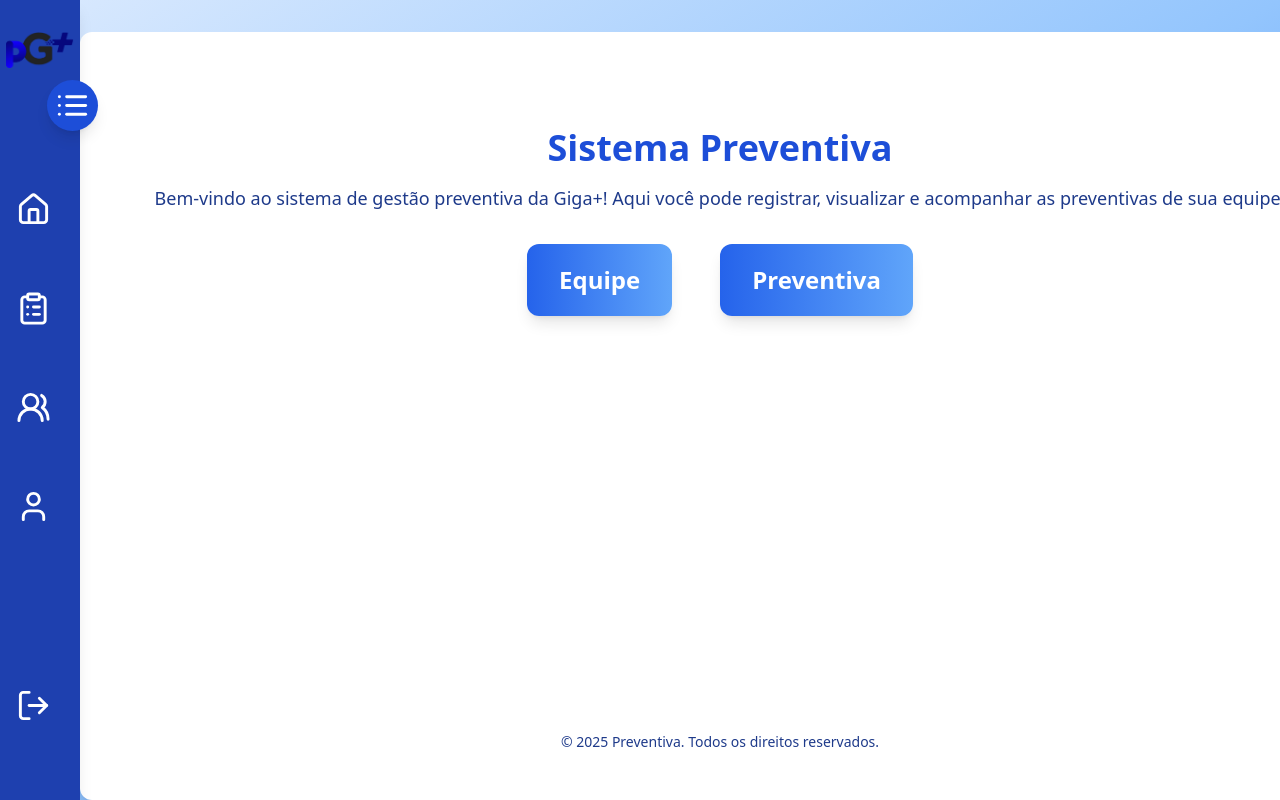
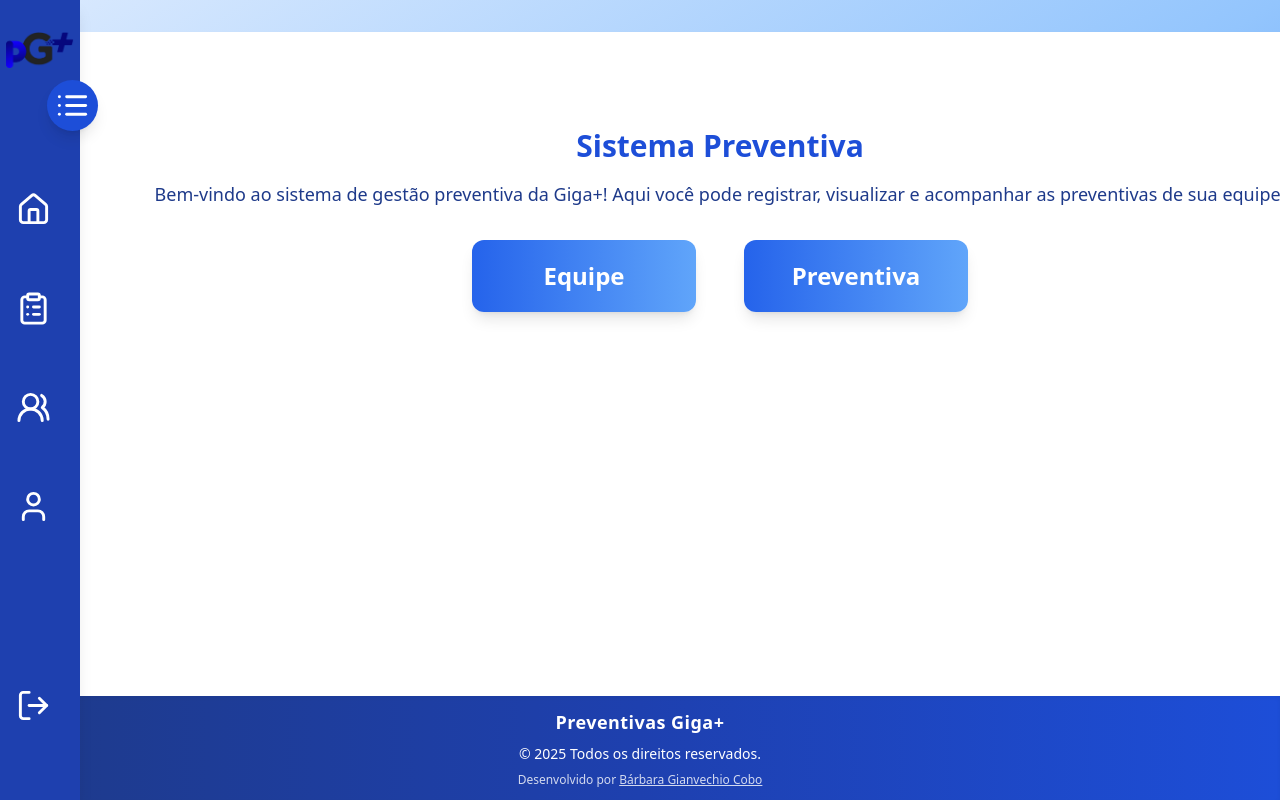
Before and after one commit to barbrete/frontend-sistema-preventiva, a Next.js app: page /pagina_principal in a window 1280 px wide. Shown: the top 800 px of the page. Built offline with nearby package versions, Linux system fonts and the light colour scheme; no server answers.

Commit message:
Adicionado footer estilizado

```diff
--- /dev/null
+++ b/src/app/equipe/page.tsx
@@ -0,0 +1,28 @@
+'use client'
+import React, { useState } from "react";
+import { useRouter } from "next/navigation";
+import Header from "@/components/Header";
+import Menu from "@/components/Menu";
+import Footer from "@/components/Footer";
+
+export default function PaginaPrincipal() {
+    const [open, setOpen] = useState(false);
+    const router = useRouter();
+
+    const menuMargin = open ? "ml-80 md:ml-64 sm:ml-45" : "ml-20 md:ml-20 sm:ml-16";
+    const headerPadding = "pt-24";
+
+    return (
+        <div className="min-h-screen bg-gradient-to-br from-blue-100 via-blue-300 to-blue-500 flex flex-col">
+            <Menu open={open} setOpen={setOpen} />
+            <Header open={open} />
+            <main className={`flex-1 w-full bg-white rounded-xl shadow-lg p-8 flex flex-col items-center mt-8 transition-all duration-300 ${menuMargin} ${headerPadding}`}>
+
+
+
+                <Footer />
+
+            </main>
+        </div>
+    );
+}
--- a/src/app/pagina_principal/page.tsx
+++ b/src/app/pagina_principal/page.tsx
@@ -3,6 +3,7 @@ import React, { useState } from "react";
 import { useRouter } from "next/navigation";
 import Header from "@/components/Header";
 import Menu from "@/components/Menu";
+import Footer from "@/components/Footer";
 
 export default function PaginaPrincipal() {
     const [open, setOpen] = useState(false);
@@ -15,8 +16,8 @@ export default function PaginaPrincipal() {
         <div className="min-h-screen bg-gradient-to-br from-blue-100 via-blue-300 to-blue-500 flex flex-col">
             <Menu open={open} setOpen={setOpen} />
             <Header open={open} />
-            <main className={`flex-1 w-full bg-white rounded-xl shadow-lg p-8 flex flex-col items-center mt-8 transition-all duration-300 ${menuMargin} ${headerPadding}`}>
-                <h1 className="text-4xl font-bold text-blue-700 mb-4">Sistema Preventiva</h1>
+            <main className={`flex-1 w-full bg-white shadow-lg p-8 flex flex-col items-center mt-8 transition-all duration-300 ${menuMargin} ${headerPadding}`}>
+                <h1 className="text-3xl font-bold text-blue-700 mb-4">Sistema Preventiva</h1>
                 <p className="text-lg text-blue-900 mb-8 text-center">
                     Bem-vindo ao sistema de gestão preventiva da Giga+! Aqui você pode registrar, visualizar e acompanhar as preventivas de sua equipe.
                 </p>
@@ -24,24 +25,20 @@ export default function PaginaPrincipal() {
                 <div className="flex gap-12">
                     <button
                         onClick={() => router.push("/equipe")}
-                        className="mb-8 px-8 py-5 rounded-xl bg-gradient-to-r from-blue-600 to-blue-400 text-white text-2xl font-bold shadow-lg hover:scale-105 hover:from-blue-700 hover:to-blue-500 transition-all duration-200"
+                        className="mb-8 px-8 py-5 w-56 rounded-xl bg-gradient-to-r from-blue-600 to-blue-400 text-white text-2xl font-bold shadow-lg hover:scale-105 hover:from-blue-700 hover:to-blue-500 transition-all duration-200"
                     >
                         Equipe
                     </button>
 
                     <button
                         onClick={() => router.push("/preventiva")}
-                        className="mb-8 px-8 py-5 rounded-xl bg-gradient-to-r from-blue-600 to-blue-400 text-white text-2xl font-bold shadow-lg hover:scale-105 hover:from-blue-700 hover:to-blue-500 transition-all duration-200"
+                        className="mb-8 px-8 py-5 w-56 rounded-xl bg-gradient-to-r from-blue-600 to-blue-400 text-white text-2xl font-bold shadow-lg hover:scale-105 hover:from-blue-700 hover:to-blue-500 transition-all duration-200"
                     >
                         Preventiva
                     </button>
                 </div>
-
-
-                <footer className="mt-auto py-4 text-blue-900 text-sm">
-                    &copy; {new Date().getFullYear()} Preventiva. Todos os direitos reservados.
-                </footer>
             </main>
+            <Footer/>
         </div>
     );
 }
--- /dev/null
+++ b/src/components/Footer.tsx
@@ -0,0 +1,13 @@
+export default function Footer() {
+  return (
+    <footer className="w-full py-3 bg-gradient-to-r from-blue-900 via-blue-800 to-blue-700 text-white text-center shadow-inner mt-auto flex flex-col items-center gap-2">
+      <div className="font-bold text-lg tracking-wide">Preventivas Giga+</div>
+      <div className="text-sm">
+        &copy; {new Date().getFullYear()} Todos os direitos reservados.
+      </div>
+      <div className="text-xs opacity-80">
+        Desenvolvido por <a href="https://github.com/barbrete" className="underline hover:text-blue-300">Bárbara Gianvechio Cobo</a>
+      </div>
+    </footer>
+  );
+}
```
